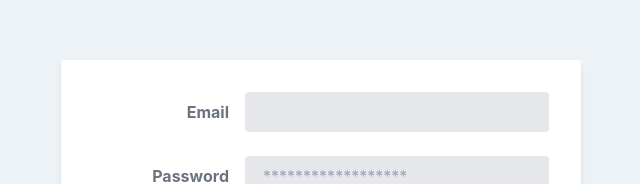
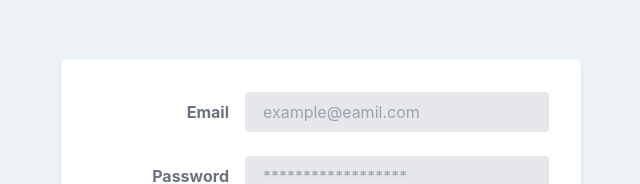
Before and after one commit to SeungGukYoo/wanted-pre-onboarding-frontend, a React (Create React App) app: page /signup in a window 1280 px wide. Shown: the part 216-400 px from the top of the page, without its empty margins (319-959 px from the left). Built offline with nearby package versions, Linux system fonts and the light colour scheme.

Commit message:
placeholder 추가

```diff
--- a/src/components/SignUp.tsx
+++ b/src/components/SignUp.tsx
@@ -46,6 +46,7 @@ const SignUp = () => {
               name="email"
               type="text"
               data-testid="email-input"
+              placeholder="example@eamil.com"
               onChange={(e) => handleEmailChange(e)}
             />
           </div>
```
